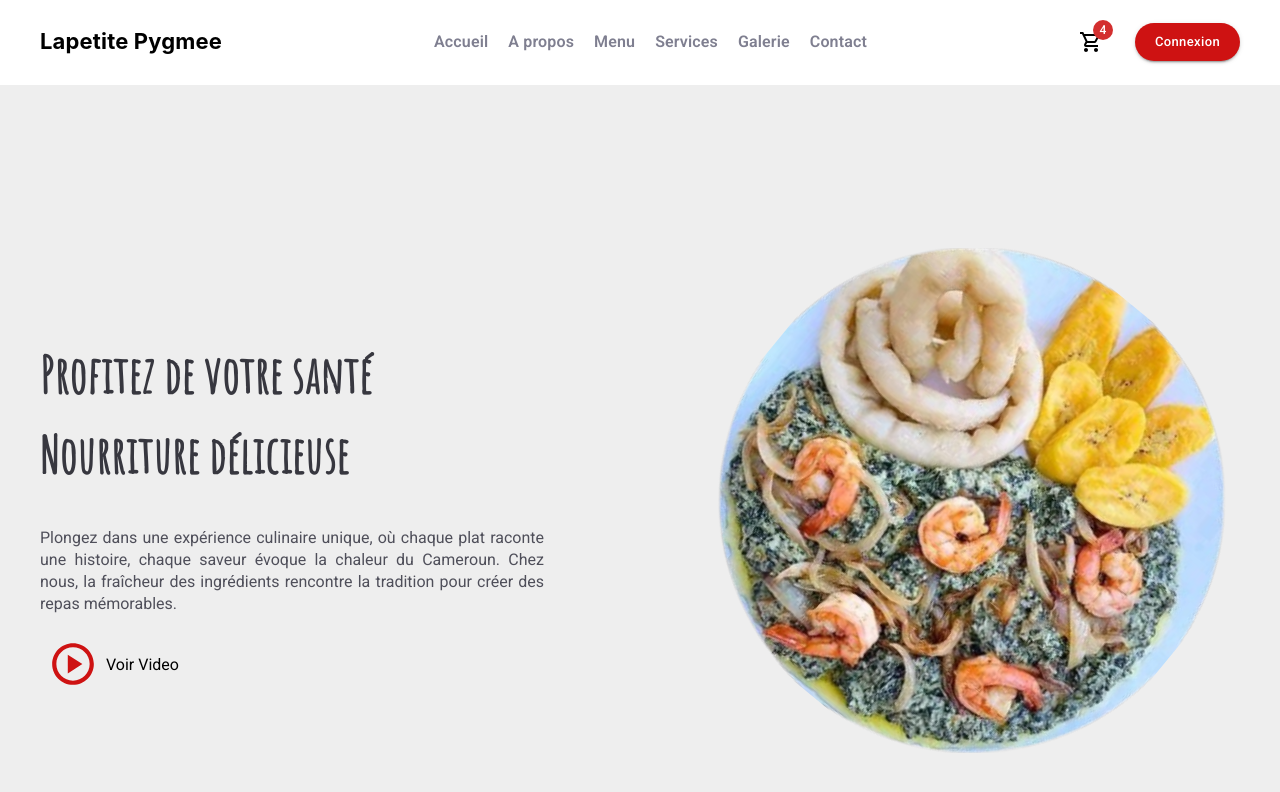
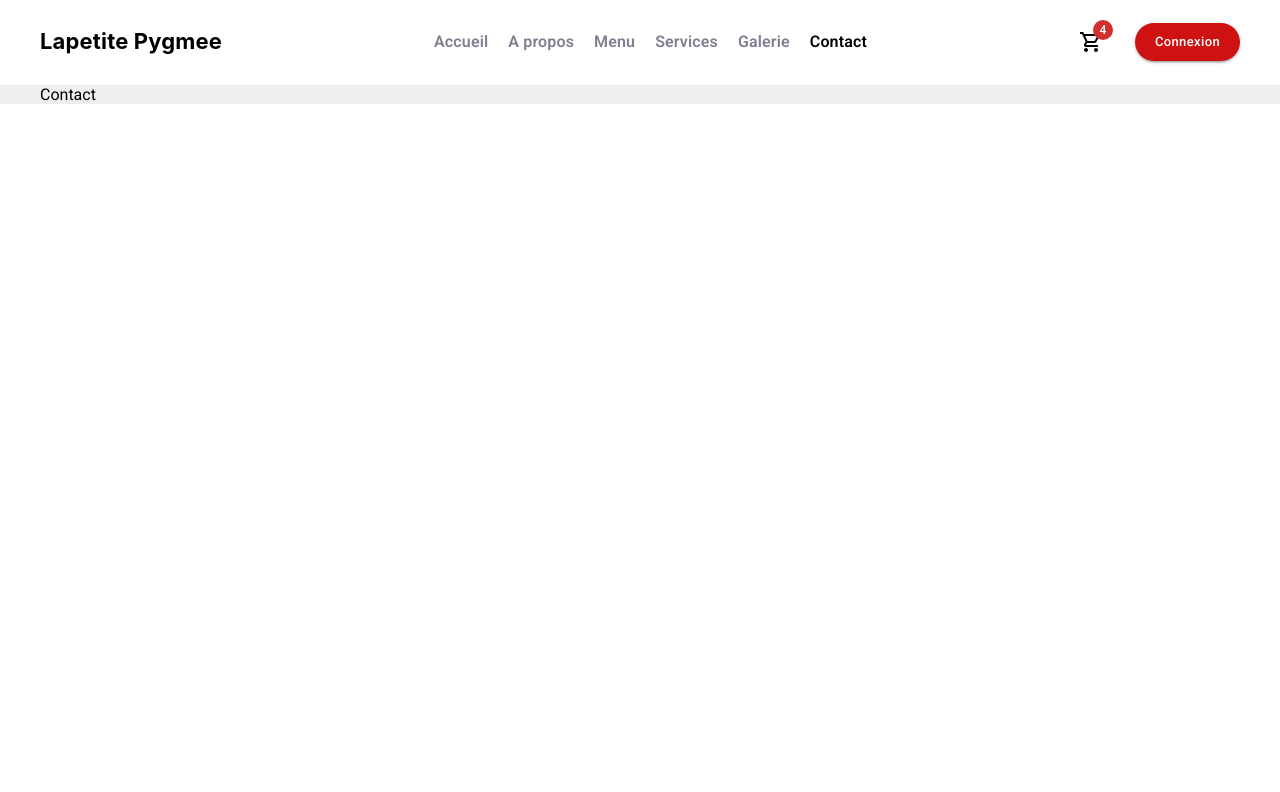
Before and after one commit to viadel13/lapetite-pygmee, a React (Create React App) app: page /contact in a window 1280 px wide. Shown: the top 792 px of the page. Built offline with nearby package versions, Linux system fonts and the light colour scheme.

Commit message:
first commit

```diff
--- a/package.json
+++ b/package.json
@@ -12,6 +12,7 @@
     "@testing-library/user-event": "^13.5.0",
     "react": "^18.2.0",
     "react-dom": "^18.2.0",
+    "react-router-dom": "^6.21.1",
     "react-scripts": "5.0.1",
     "web-vitals": "^2.1.4"
   },
--- /dev/null
+++ b/src/Root.js
@@ -0,0 +1,27 @@
+import { BrowserRouter as Router, Routes, Route } from "react-router-dom";
+import Content from "./components/Content/Index";
+import Hero from "./components/Hero/Index";
+import Apropos from "./components/Apropos/Index";
+import Menu from "./components/Menu/Index";
+import Services from "./components/Services/Index";
+import Galerie from "./components/Galerie/Index";
+import Contact from "./components/Contact/Index";
+
+const Root = () => {
+  return (
+    <Router>
+      <Routes>
+        <Route path='/' element={<Content />} >
+          <Route index path='/' element={<Hero />} />
+          <Route path='about' element={<Apropos />} />
+          <Route path='menu' element={<Menu />} />
+          <Route path='services' element={<Services />} />
+          <Route path='galerie' element={<Galerie />} />
+          <Route path='contact' element={<Contact />} />
+        </Route>
+      </Routes>
+    </Router>
+  )
+}
+
+export default Root
--- a/src/assets/css/index.css
+++ b/src/assets/css/index.css
@@ -27,3 +27,7 @@ body{
 .rotating-avatar {
   animation: imgRotate 50s linear infinite;
 }
+
+.active{
+  color: 'red'
+}
--- a/src/components/App.js
+++ b/src/components/App.js
@@ -1,17 +1,13 @@
 import { Box, Container } from "@mui/material";
 import Navbar from "./Navbar/Index";
 import Hero from "./Hero/Index";
+import Root from "../Root";
 
 function App() {
   return (
-    <Box>
-      <Navbar />
-      <Box bgcolor='#eee'>
-        <Container  disableGutters sx={{ maxWidth: { xs: 'xs', sm: 'md', md: 'xs', lg: 'lg', xl: 'xs' } }}>
-          <Hero />
-        </Container>
-      </Box>
-    </Box>
+    <>
+      <Root />
+    </>
   );
 }
 
--- /dev/null
+++ b/src/components/Apropos/Index.js
@@ -0,0 +1,11 @@
+import React from 'react'
+
+const Apropos = () => {
+  return (
+    <div>
+      Apropos
+    </div>
+  )
+}
+
+export default Apropos
--- /dev/null
+++ b/src/components/Contact/Index.js
@@ -0,0 +1,11 @@
+import React from 'react'
+
+const Contact = () => {
+  return (
+    <div>
+      Contact
+    </div>
+  )
+}
+
+export default Contact
--- /dev/null
+++ b/src/components/Content/Index.js
@@ -0,0 +1,20 @@
+import { Box, Container } from '@mui/material'
+import React from 'react'
+import Navbar from '../Navbar/Index'
+import Hero from '../Hero/Index'
+import { Outlet } from 'react-router-dom'
+
+const Content = () => {
+  return (
+    <Box>
+      <Navbar />
+      <Box bgcolor='#eee'>
+        <Container disableGutters sx={{ maxWidth: { xs: 'xs', sm: 'md', md: 'xs', lg: 'lg', xl: 'xs' } }}>
+          <Outlet />
+        </Container>
+      </Box>
+    </Box>
+  )
+}
+
+export default Content
--- a/src/components/DrawerMenu/Index.js
+++ b/src/components/DrawerMenu/Index.js
@@ -11,15 +11,22 @@ import {
   Divider,
   Typography,
   Avatar,
-  IconButton
+  IconButton,
+  keyframes
 } from "@mui/material"
 import MenuIcon from '@mui/icons-material/Menu';
 import { Close } from "@mui/icons-material";
 import styled from "@emotion/styled";
+import { Link, NavLink } from "react-router-dom";
 
 const DrawerMenu = () => {
   const [state, setState] = useState({
     left: false,
+  });
+
+  const underlineAnimation = keyframes({
+    '0%': { width: '0%' },
+    '100%': { width: '100%' },
   });
 
 
@@ -31,12 +38,32 @@ const DrawerMenu = () => {
 
     setState({ ...state, [anchor]: open });
   };
-  const CustomStyled = styled('a')({
+  const CustomStyled = styled(NavLink)({
     textDecoration: 'none',
     fontWeight: 600,
     fontSize: '16px',
     color: '#7f7f90',
     margin: '10px 0',
+    width:'100%',
+
+    '&.active': {
+      color: '#000',
+      '&:after': {
+        width: '100%',
+      },
+    },
+
+    '&:after': {
+      content: '""',
+      position: 'absolute',
+      backgroundColor: '#ff3c78',
+      height: '2px',
+      width: '0',
+      left: '0',
+      bottom: '-5px',
+      transition: '0.3s',
+      margin: '10px 0px',
+    },
   })
   const list = (anchor) => (
     <Box
@@ -66,8 +93,8 @@ const DrawerMenu = () => {
       <List>
         <ListItem disablePadding>
           <ListItemButton>
-            <ListItemText primary={
-              <CustomStyled href="#">
+            <ListItemText  primary={
+              <CustomStyled to="/">
                 Accueil
               </CustomStyled>
             } />
@@ -76,7 +103,7 @@ const DrawerMenu = () => {
         <ListItem disablePadding>
           <ListItemButton>
             <ListItemText primary={
-              <CustomStyled href="#">
+              <CustomStyled to="/about">
                 A propos
               </CustomStyled>
             } />
@@ -85,7 +112,7 @@ const DrawerMenu = () => {
         <ListItem disablePadding>
           <ListItemButton>
             <ListItemText primary={
-              <CustomStyled href="#">
+              <CustomStyled to="/menu">
                 Menu
               </CustomStyled>
             } />
@@ -94,7 +121,7 @@ const DrawerMenu = () => {
         <ListItem disablePadding>
           <ListItemButton>
             <ListItemText primary={
-              <CustomStyled href="#">
+              <CustomStyled to="/services">
                 Services
               </CustomStyled>
             } />
@@ -103,7 +130,7 @@ const DrawerMenu = () => {
         <ListItem disablePadding>
           <ListItemButton>
             <ListItemText primary={
-              <CustomStyled href="#">
+              <CustomStyled to="/galerie">
                 Galerie
               </CustomStyled>
             } />
@@ -112,7 +139,7 @@ const DrawerMenu = () => {
         <ListItem disablePadding>
           <ListItemButton>
             <ListItemText primary={
-              <CustomStyled href="#">
+              <CustomStyled to="/contact">
                 Contact
               </CustomStyled>
             } />
--- /dev/null
+++ b/src/components/Galerie/Index.js
@@ -0,0 +1,11 @@
+import React from 'react'
+
+const Galerie = () => {
+  return (
+    <div>
+      Galerie
+    </div>
+  )
+}
+
+export default Galerie
--- /dev/null
+++ b/src/components/Menu/Index.js
@@ -0,0 +1,11 @@
+import React from 'react'
+
+const Menu = () => {
+  return (
+    <div>
+      Menu
+    </div>
+  )
+}
+
+export default Menu
--- a/src/components/Navbar/Index.js
+++ b/src/components/Navbar/Index.js
@@ -3,13 +3,14 @@ import MenuIcon from '@mui/icons-material/Menu';
 import { keyframes } from '@mui/system';
 import { ShoppingCartOutlined } from "@mui/icons-material";
 import DrawerMenu from "../DrawerMenu/Index";
+import { Link, NavLink } from "react-router-dom";
 
 const Navbar = () => {
   const underlineAnimation = keyframes({
     '0%': { width: '0%' },
     '100%': { width: '100%' },
   });
-  const CustomStyled = styled('a')({
+  const CustomStyled = styled(NavLink)({
     position: 'relative',
     textDecoration: 'none',
     fontWeight: 600,
@@ -34,6 +35,13 @@ const Navbar = () => {
         animation: `${underlineAnimation} 0.5s forwards`,
       },
     },
+    '&.active': {
+      color: '#000',
+      '&:after': {
+        width: '100%',
+        animation: `${underlineAnimation} 0.5s forwards`,
+      },
+    }
   });
 
   return (
@@ -57,42 +65,42 @@ const Navbar = () => {
                 <ListItemButton disableGutters sx={{ '&:hover': { background: 'transparent', } }} disableRipple>
                   <ListItemText
                     primary={
-                      <CustomStyled href="#">
+                      <CustomStyled to="/">
                         Accueil
                       </CustomStyled>
                     }
                   />
                   <ListItemText
                     primary={
-                      <CustomStyled href="#">
+                      <CustomStyled to="/about" >
                         A propos
                       </CustomStyled>
                     }
                   />
                   <ListItemText
                     primary={
-                      <CustomStyled href="#">
+                      <CustomStyled to="/menu">
                         Menu
                       </CustomStyled>
                     }
                   />
                   <ListItemText
                     primary={
-                      <CustomStyled href="#">
+                      <CustomStyled to="/services">
                         Services
                       </CustomStyled>
                     }
                   />
                   <ListItemText
                     primary={
-                      <CustomStyled href="#">
+                      <CustomStyled to="/galerie">
                         Galerie
                       </CustomStyled>
                     }
                   />
                   <ListItemText
                     primary={
-                      <CustomStyled href="#">
+                      <CustomStyled to="/contact">
                         Contact
                       </CustomStyled>
                     }
--- /dev/null
+++ b/src/components/Services/Index.js
@@ -0,0 +1,11 @@
+import React from 'react'
+
+const Services = () => {
+  return (
+    <div>
+      Services
+    </div>
+  )
+}
+
+export default Services
```
Also changed, not shown: 1 other file (tests, documents, lock files or other folders).
